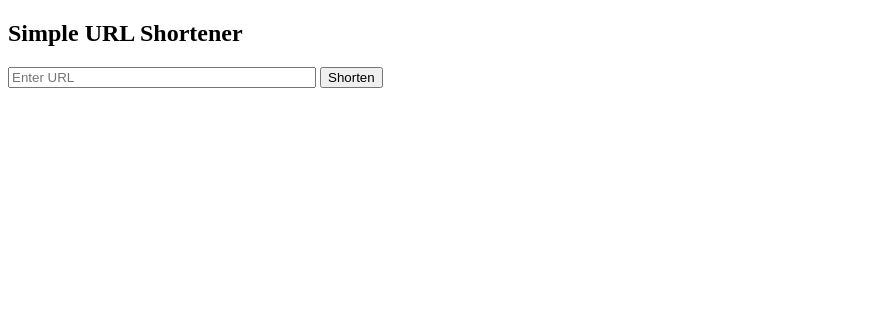
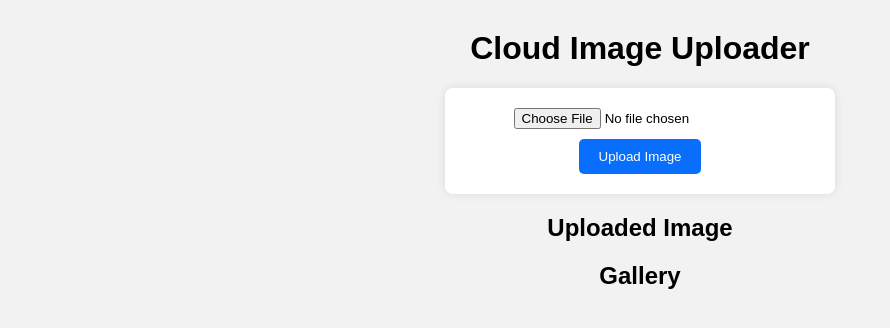
Before and after one commit to ARYAN18-skill/my-project, a website: page public/index.html in a window 1280 px wide. Shown: the whole page, without its empty margins (0-890 px from the left). Drawn offline with Linux system fonts and the light colour scheme; no server answers.

Commit message:
Replace URL shortener UI with image uploader UI

```diff
--- a/public/index.html
+++ b/public/index.html
@@ -1,31 +1,28 @@
 <!DOCTYPE html>
-<html>
+<html lang="en">
 <head>
-  <title>URL Shortener</title>
+  <meta charset="UTF-8" />
+  <meta name="viewport" content="width=device-width, initial-scale=1.0" />
+  <title>Cloud Image Uploader</title>
+  <link rel="stylesheet" href="style.css" />
 </head>
 <body>
-  <h2>Simple URL Shortener</h2>
 
-  <input id="urlInput" type="text" placeholder="Enter URL" style="width:300px;">
-  <button onclick="shortenUrl()">Shorten</button>
+  <h1>Cloud Image Uploader</h1>
 
-  <p id="result"></p>
+  <div class="upload-box">
+    <form id="uploadForm">
+      <input type="file" id="imageInput" accept="image/*" required />
+      <button type="submit">Upload Image</button>
+    </form>
+  </div>
 
-  <script>
-    async function shortenUrl() {
-      const url = document.getElementById("urlInput").value;
+  <h2>Uploaded Image</h2>
+  <img id="uploadedImage" style="display:none; max-width:300px; margin-top:20px;" />
 
-      const response = await fetch("https://my-project-vglg.onrender.com/shorten", {
-        method: "POST",
-        headers: { "Content-Type": "application/json" },
-        body: JSON.stringify({ originalUrl: url })
-      });
+  <h2>Gallery</h2>
+  <div id="gallery" class="gallery"></div>
 
-      const data = await response.json();
-      document.getElementById("result").innerHTML = `
-        Short URL: <a href="${data.shortUrl}" target="_blank">${data.shortUrl}</a>
-      `;
-    }
-  </script>
+  <script src="script.js"></script>
 </body>
 </html>
```
